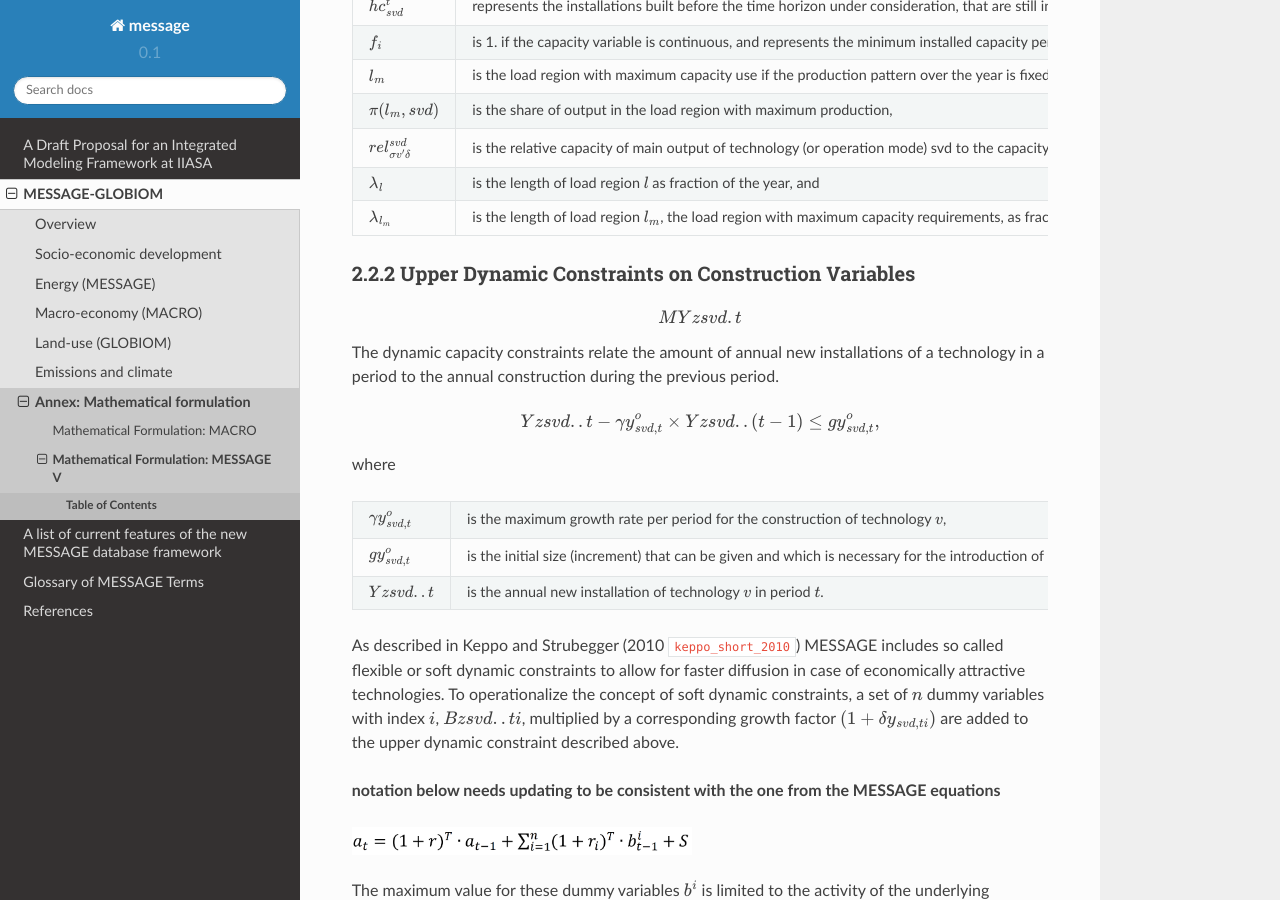
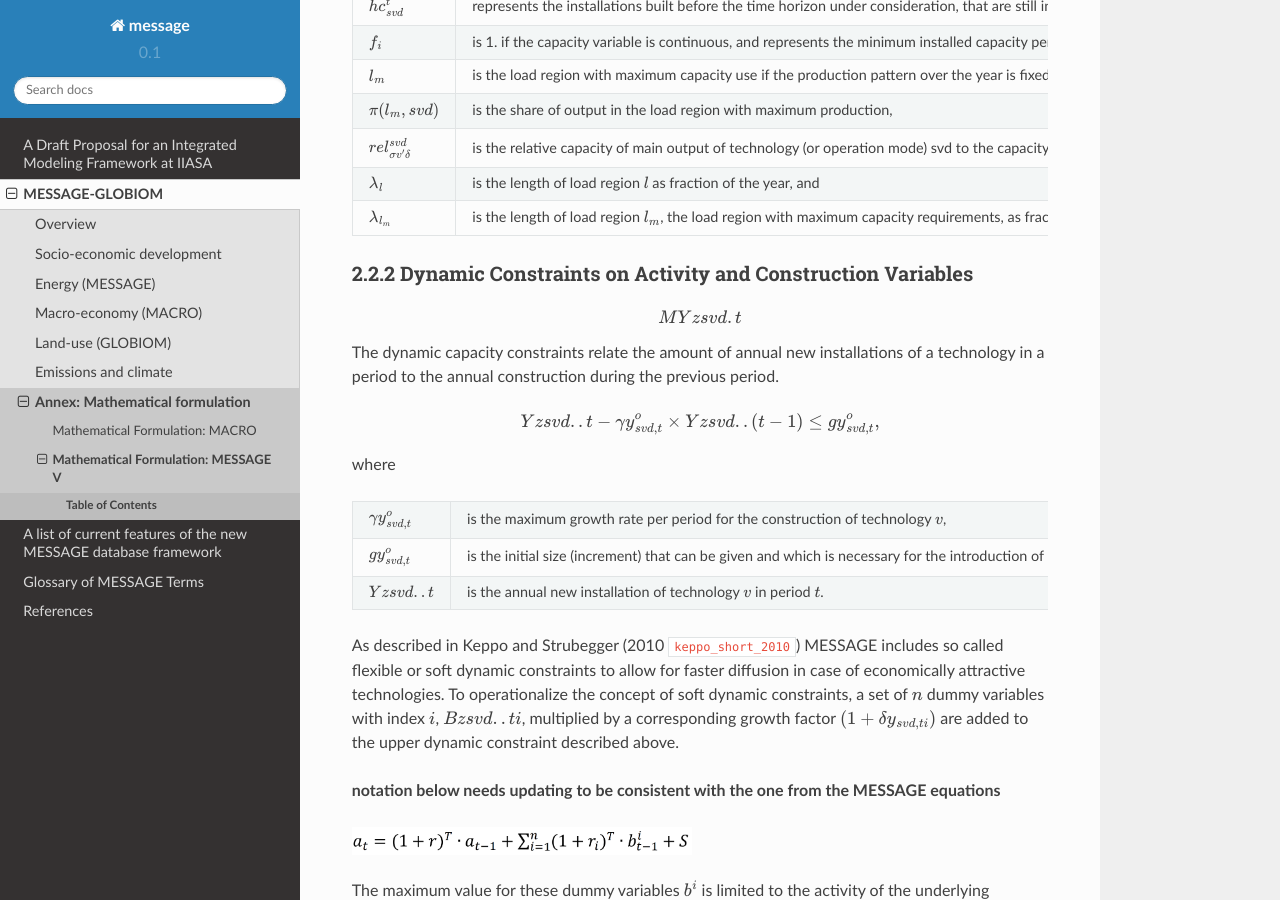
Before and after one commit to yiyi1991/message-ix-models, a Sphinx documentation site: the page built from doc/global/source/message_globiom/annex/message/2_conversion_technologies.rst, in a window 1280 px wide and 900 px high, scrolled down 3462 px. Built offline with Sphinx 7.4.7 and the Read the Docs theme 2.0.0, drawn with Linux system fonts in a browser that asks for light colours; pages that are not in the unit, such as notebooks, are missing from menus; cross-references to code outside the pages are shown as plain code.

Commit message:
Update 2_conversion_technologies.rst

```diff
--- a/doc/global/source/message_globiom/annex/message/2_conversion_technologies.rst
+++ b/doc/global/source/message_globiom/annex/message/2_conversion_technologies.rst
@@ -169,7 +169,7 @@ The following notation is used in the above equations:
 
 .. _upper_dynamic_constraint_capacity:
 
-2.2.2 	Upper Dynamic Constraints on Construction Variables
+2.2.2 	Dynamic Constraints on Activity and Construction Variables
 ~~~~~~~~~~~~~~~~~~~~~~
 
 .. math::
```
